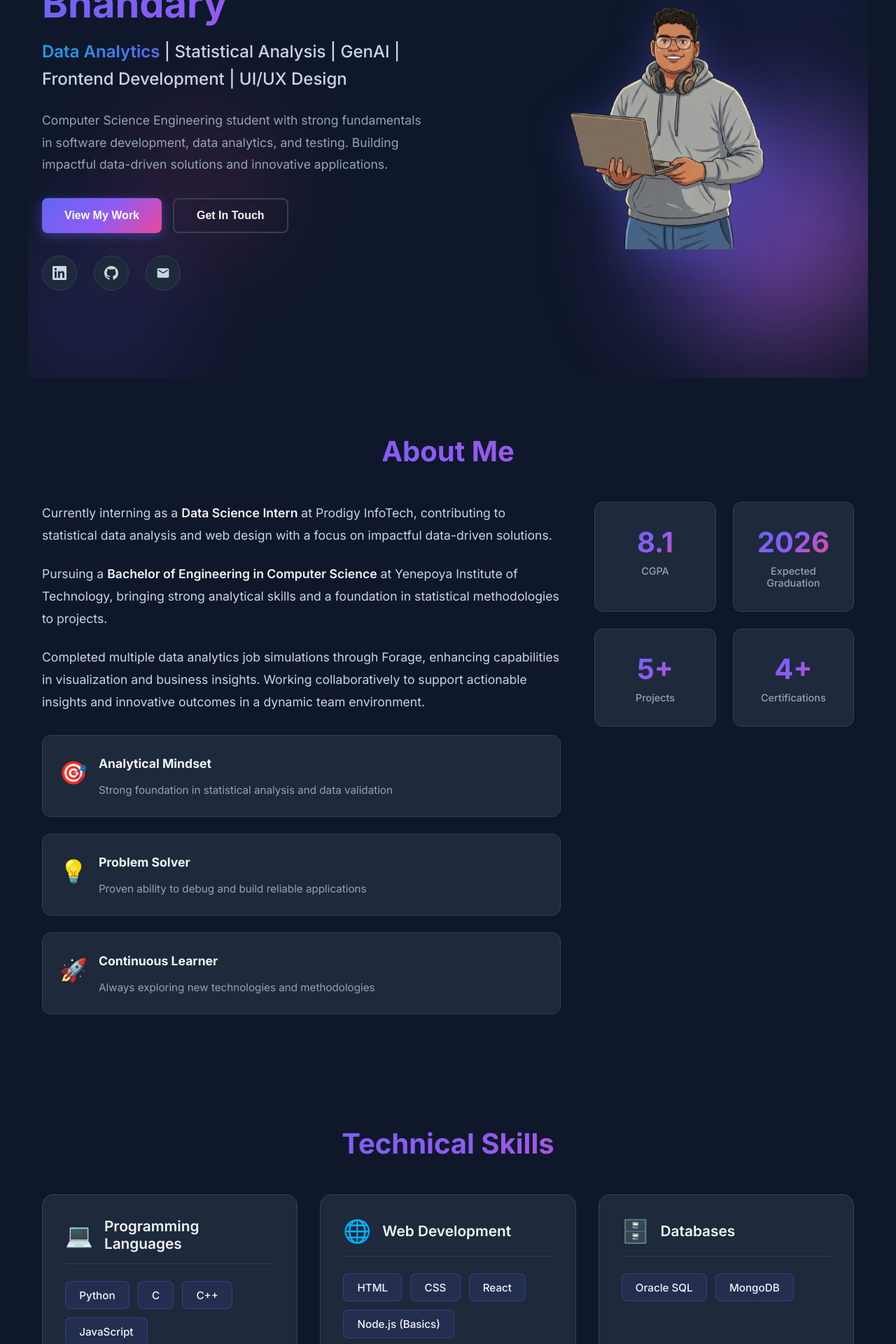
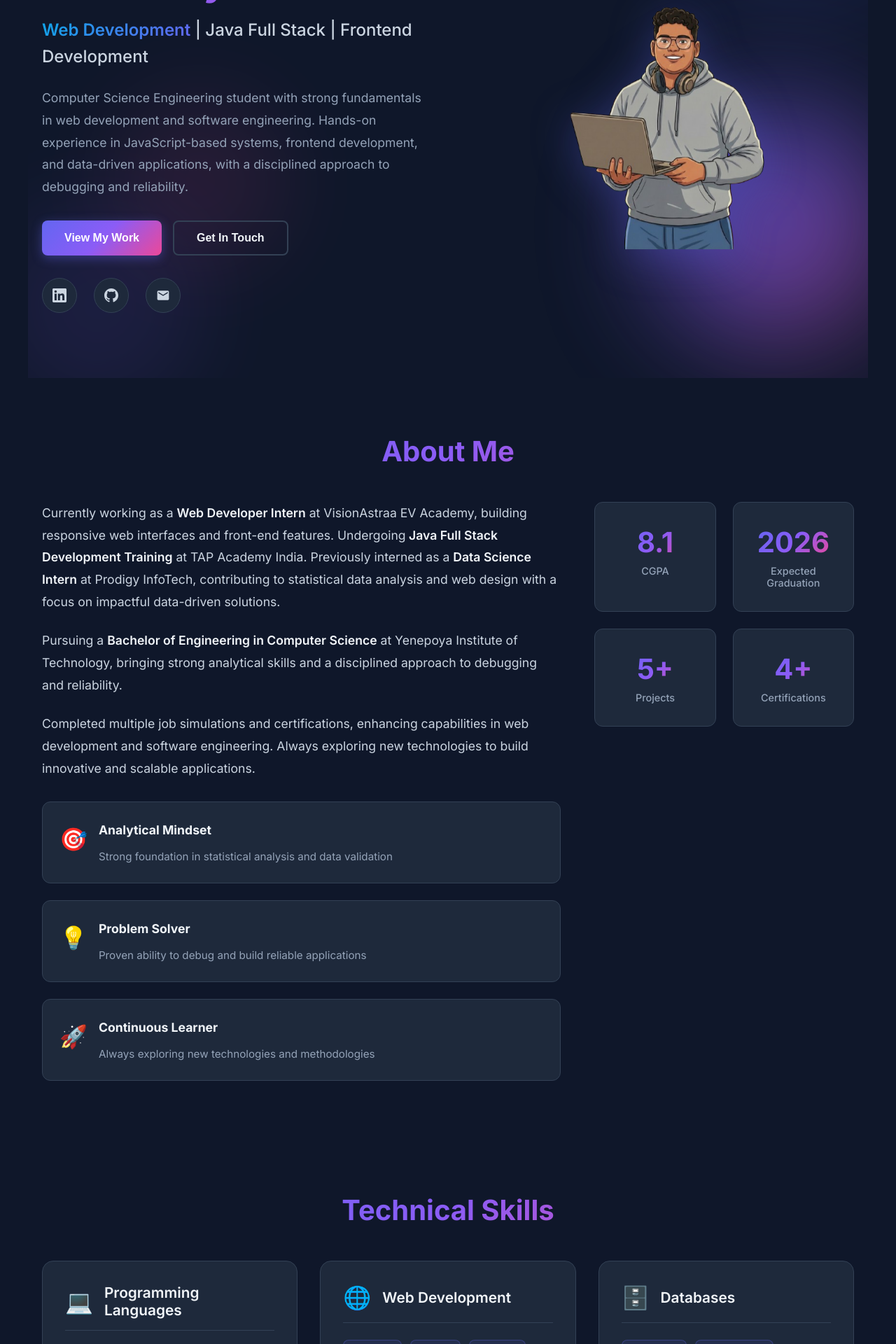
Before and after one commit to THU5HAR/Portfolio, a React (Vite) app: page / in a window 1280 px wide. Shown: the part 260-2180 px from the top of the page at 70% size. Built offline with nearby package versions, Linux system fonts and the light colour scheme.

Commit message:
Update portfolio with recent resume details

```diff
--- a/src/components/About.jsx
+++ b/src/components/About.jsx
@@ -47,19 +47,21 @@ const About = () => {
       <div className="about-content" ref={contentRef}>
         <div className="about-text">
           <p>
-            Currently interning as a <strong>Data Science Intern</strong> at Prodigy InfoTech,
-            contributing to statistical data analysis and web design with a focus on impactful
-            data-driven solutions.
+            Currently working as a <strong>Web Developer Intern</strong> at VisionAstraa EV Academy,
+            building responsive web interfaces and front-end features. Undergoing
+            <strong> Java Full Stack Development Training</strong> at TAP Academy India.
+            Previously interned as a <strong>Data Science Intern</strong> at Prodigy InfoTech, contributing
+            to statistical data analysis and web design with a focus on impactful data-driven solutions.
           </p>
           <p>
             Pursuing a <strong>Bachelor of Engineering in Computer Science</strong> at Yenepoya
-            Institute of Technology, bringing strong analytical skills and a foundation in
-            statistical methodologies to projects.
+            Institute of Technology, bringing strong analytical skills and a disciplined
+            approach to debugging and reliability.
           </p>
           <p>
-            Completed multiple data analytics job simulations through Forage, enhancing
-            capabilities in visualization and business insights. Working collaboratively to
-            support actionable insights and innovative outcomes in a dynamic team environment.
+            Completed multiple job simulations and certifications, enhancing
+            capabilities in web development and software engineering. Always exploring
+            new technologies to build innovative and scalable applications.
           </p>
           <div className="about-highlights">
             <div className="highlight-item">
--- a/src/components/Experience.jsx
+++ b/src/components/Experience.jsx
@@ -8,15 +8,40 @@ const Experience = () => {
 
   const experiences = [
     {
+      company: 'VisionAstraa EV Academy',
+      position: 'Web Developer Intern',
+      duration: 'February 2026 - Present',
+      location: 'India',
+      description: [
+        'Developing responsive web pages using HTML, CSS, and JavaScript',
+        'Implementing clean, user-friendly UI layouts with performance focus',
+        'Converting design requirements into structured frontend components',
+        'Collaborating with team members to ensure cross-browser compatibility and responsive design',
+        'Optimizing web applications for maximum speed and scalability'
+      ]
+    },
+    {
+      company: 'TAP Academy India',
+      position: 'Java Full Stack Development Training',
+      duration: 'February 2026 - Present',
+      location: 'Remote, India',
+      description: [
+        'Undergoing comprehensive training in Java Full Stack development with focus on core Java, advanced Java, and Spring Boot',
+        'Learning frontend technologies including HTML, CSS, JavaScript, and React for full stack development',
+        'Working on hands-on projects to build end-to-end web applications using Java backend and modern frontend frameworks',
+        'Gaining expertise in database management with MySQL and implementing RESTful APIs'
+      ]
+    },
+    {
       company: 'Prodigy InfoTech',
       position: 'Data Science Intern',
       duration: 'July 2025 - August 2025',
-      location: 'India',
+      location: 'Remote, India',
       description: [
-        'Worked on data-driven applications involving cleaning, analysis, and validation',
-        'Developed and tested Python scripts to ensure correctness and consistency',
-        'Debugged data inconsistencies to improve result reliability',
-        'Recognized for work ethic and attention to detail (LOR received)'
+        'Completed data-driven projects applying advanced analytics and problem-solving techniques',
+        'Worked on statistical data analysis and web design with focus on impactful solutions',
+        'Developed data visualization dashboards using Python libraries including Pandas, NumPy, and Matplotlib',
+        'Collaborated with cross-functional teams following agile methodologies for project delivery'
       ]
     }
   ]
--- a/src/components/Hero.jsx
+++ b/src/components/Hero.jsx
@@ -81,11 +81,10 @@ const Hero = () => {
             Thushar Sathish Bhandary
           </h1>
           <h2 className="hero-title" ref={titleRef}>
-            <span className="gradient-text">Data Analytics</span> | Statistical Analysis | GenAI | Frontend Development | UI/UX Design
+            <span className="gradient-text">Web Development</span> | Java Full Stack | Frontend Development
           </h2>
           <p className="hero-description" ref={descRef}>
-            Computer Science Engineering student with strong fundamentals in software development,
-            data analytics, and testing. Building impactful data-driven solutions and innovative applications.
+            Computer Science Engineering student with strong fundamentals in web development and software engineering. Hands-on experience in JavaScript-based systems, frontend development, and data-driven applications, with a disciplined approach to debugging and reliability.
           </p>
           <div className="hero-buttons" ref={buttonRef}>
             <button
@@ -105,17 +104,17 @@ const Hero = () => {
           <div className="hero-social" ref={socialRef}>
             <a href="https://www.linkedin.com/in/thushar-sathish-bhandary-238a08255" target="_blank" rel="noopener noreferrer" className="social-link">
               <svg viewBox="0 0 24 24" fill="currentColor">
-                <path d="M20.447 20.452h-3.554v-5.569c0-1.328-.027-3.037-1.852-3.037-1.853 0-2.136 1.445-2.136 2.939v5.667H9.351V9h3.414v1.561h.046c.477-.9 1.637-1.85 3.37-1.85 3.601 0 4.267 2.37 4.267 5.455v6.286zM5.337 7.433c-1.144 0-2.063-.926-2.063-2.065 0-1.138.92-2.063 2.063-2.063 1.14 0 2.064.925 2.064 2.063 0 1.139-.925 2.065-2.064 2.065zm1.782 13.019H3.555V9h3.564v11.452zM22.225 0H1.771C.792 0 0 .774 0 1.729v20.542C0 23.227.792 24 1.771 24h20.451C23.2 24 24 23.227 24 22.271V1.729C24 .774 23.2 0 22.222 0h.003z"/>
+                <path d="M20.447 20.452h-3.554v-5.569c0-1.328-.027-3.037-1.852-3.037-1.853 0-2.136 1.445-2.136 2.939v5.667H9.351V9h3.414v1.561h.046c.477-.9 1.637-1.85 3.37-1.85 3.601 0 4.267 2.37 4.267 5.455v6.286zM5.337 7.433c-1.144 0-2.063-.926-2.063-2.065 0-1.138.92-2.063 2.063-2.063 1.14 0 2.064.925 2.064 2.063 0 1.139-.925 2.065-2.064 2.065zm1.782 13.019H3.555V9h3.564v11.452zM22.225 0H1.771C.792 0 0 .774 0 1.729v20.542C0 23.227.792 24 1.771 24h20.451C23.2 24 24 23.227 24 22.271V1.729C24 .774 23.2 0 22.222 0h.003z" />
               </svg>
             </a>
             <a href="https://github.com/THU5HAR" target="_blank" rel="noopener noreferrer" className="social-link">
               <svg viewBox="0 0 24 24" fill="currentColor">
-                <path d="M12 0c-6.626 0-12 5.373-12 12 0 5.302 3.438 9.8 8.207 11.387.599.111.793-.261.793-.577v-2.234c-3.338.726-4.033-1.416-4.033-1.416-.546-1.387-1.333-1.756-1.333-1.756-1.089-.745.083-.729.083-.729 1.205.084 1.839 1.237 1.839 1.237 1.07 1.834 2.807 1.304 3.492.997.107-.775.418-1.305.762-1.604-2.665-.305-5.467-1.334-5.467-5.931 0-1.311.469-2.381 1.236-3.221-.124-.303-.535-1.524.117-3.176 0 0 1.008-.322 3.301 1.23.957-.266 1.983-.399 3.003-.404 1.02.005 2.047.138 3.006.404 2.291-1.552 3.297-1.23 3.297-1.23.653 1.653.242 2.874.118 3.176.77.84 1.235 1.911 1.235 3.221 0 4.609-2.807 5.624-5.479 5.921.43.372.823 1.102.823 2.222v3.293c0 .319.192.694.801.576 4.765-1.589 8.199-6.086 8.199-11.386 0-6.627-5.373-12-12-12z"/>
+                <path d="M12 0c-6.626 0-12 5.373-12 12 0 5.302 3.438 9.8 8.207 11.387.599.111.793-.261.793-.577v-2.234c-3.338.726-4.033-1.416-4.033-1.416-.546-1.387-1.333-1.756-1.333-1.756-1.089-.745.083-.729.083-.729 1.205.084 1.839 1.237 1.839 1.237 1.07 1.834 2.807 1.304 3.492.997.107-.775.418-1.305.762-1.604-2.665-.305-5.467-1.334-5.467-5.931 0-1.311.469-2.381 1.236-3.221-.124-.303-.535-1.524.117-3.176 0 0 1.008-.322 3.301 1.23.957-.266 1.983-.399 3.003-.404 1.02.005 2.047.138 3.006.404 2.291-1.552 3.297-1.23 3.297-1.23.653 1.653.242 2.874.118 3.176.77.84 1.235 1.911 1.235 3.221 0 4.609-2.807 5.624-5.479 5.921.43.372.823 1.102.823 2.222v3.293c0 .319.192.694.801.576 4.765-1.589 8.199-6.086 8.199-11.386 0-6.627-5.373-12-12-12z" />
               </svg>
             </a>
             <a href="mailto:thusharbhandary2004@gmail.com" className="social-link">
               <svg viewBox="0 0 24 24" fill="currentColor">
-                <path d="M20 4H4c-1.1 0-1.99.9-1.99 2L2 18c0 1.1.9 2 2 2h16c1.1 0 2-.9 2-2V6c0-1.1-.9-2-2-2zm0 4l-8 5-8-5V6l8 5 8-5v2z"/>
+                <path d="M20 4H4c-1.1 0-1.99.9-1.99 2L2 18c0 1.1.9 2 2 2h16c1.1 0 2-.9 2-2V6c0-1.1-.9-2-2-2zm0 4l-8 5-8-5V6l8 5 8-5v2z" />
               </svg>
             </a>
           </div>
--- a/src/components/Projects.jsx
+++ b/src/components/Projects.jsx
@@ -8,34 +8,28 @@ const Projects = () => {
 
   const projects = [
     {
-      title: 'US Traffic Accident Pattern Analysis',
-      description: 'Analyzed 7.7M+ accident records to identify patterns and risk factors. Performed validation, analysis, and visualization.',
-      tools: ['Python', 'Pandas', 'NumPy', 'Matplotlib', 'Plotly'],
-      category: 'Data Analytics'
+      title: 'Blockchain-Based Medicine Counterfeit Prevention System',
+      description: 'Built web-based system to verify medicine authenticity using blockchain-inspired logic. Implemented unique identification and verification workflows with frontend interfaces for monitoring.',
+      tools: ['React', 'Node.js', 'JavaScript'],
+      category: 'Web Development'
     },
     {
       title: 'Hospital Management Display System',
-      description: 'Built a real-time dashboard for patient and admin interfaces. Implemented frontend logic and tested UI workflows.',
+      description: 'Developed real-time hospital display dashboard for patient and admin views. Implemented dynamic UI components and alerts using JavaScript, integrating Firebase for real-time synchronization.',
       tools: ['HTML', 'CSS', 'JavaScript', 'Firebase'],
       category: 'Web Development'
     },
     {
-      title: 'Customer Purchase Prediction System',
-      description: 'Developed a predictive model for term deposit subscriptions. Focused on preprocessing, testing, and evaluation.',
-      tools: ['Python', 'Pandas', 'Scikit-learn'],
-      category: 'Machine Learning'
+      title: 'Pain Monitoring Application',
+      description: 'Built web application to record and track patient pain levels. Designed intuitive UI for pain-scale input and visualization.',
+      tools: ['JavaScript', 'Web Technologies'],
+      category: 'Web Development'
     },
     {
       title: 'Curve Guard for Hill Stations (IoT)',
-      description: 'Designed an IoT safety system with real-time tracking. Integrated hardware and software with systematic testing.',
+      description: 'Developed IoT-based safety system with Firebase tracking for real-time monitoring.',
       tools: ['Arduino', 'C', 'Firebase'],
       category: 'IoT'
-    },
-    {
-      title: 'Sentiment Analysis of Social Media Data',
-      description: 'Processed Twitter datasets for sentiment trends and patterns. Analyzed large-scale social media data.',
-      tools: ['Python', 'Pandas', 'Seaborn', 'Matplotlib'],
-      category: 'Data Analytics'
     }
   ]
 
--- a/src/components/Skills.jsx
+++ b/src/components/Skills.jsx
@@ -9,7 +9,7 @@ const Skills = () => {
   const skillCategories = [
     {
       title: 'Programming Languages',
-      skills: ['Python', 'C', 'C++', 'JavaScript'],
+      skills: ['Python', 'Java', 'JavaScript'],
       icon: '💻'
     },
     {
@@ -19,18 +19,18 @@ const Skills = () => {
     },
     {
       title: 'Databases',
-      skills: ['Oracle SQL', 'MongoDB'],
+      skills: ['MySQL', 'MongoDB'],
       icon: '🗄️'
     },
     {
-      title: 'Tools & Platforms',
-      skills: ['Git', 'Excel', 'Tableau', 'Figma', 'Firebase', 'Arduino'],
-      icon: '🛠️'
+      title: 'Testing & Analysis',
+      skills: ['Debugging', 'Test Case Design', 'Data Validation'],
+      icon: '📊'
     },
     {
-      title: 'Testing & Analysis',
-      skills: ['Debugging', 'Test Case Design', 'Data Validation', 'Statistical Analysis'],
-      icon: '📊'
+      title: 'Tools & Platforms',
+      skills: ['Git', 'Excel', 'Tableau', 'Figma', 'Firebase', 'Arduino', 'LaTeX'],
+      icon: '🛠️'
     }
   ]
 
```
Also changed, not shown: src/components/Certifications.jsx (+5 -10 lines), src/components/Contact.jsx (+6 -6 lines), src/components/Hero.css (+8 -2 lines), 1 other file (tests, documents, lock files or other folders).
